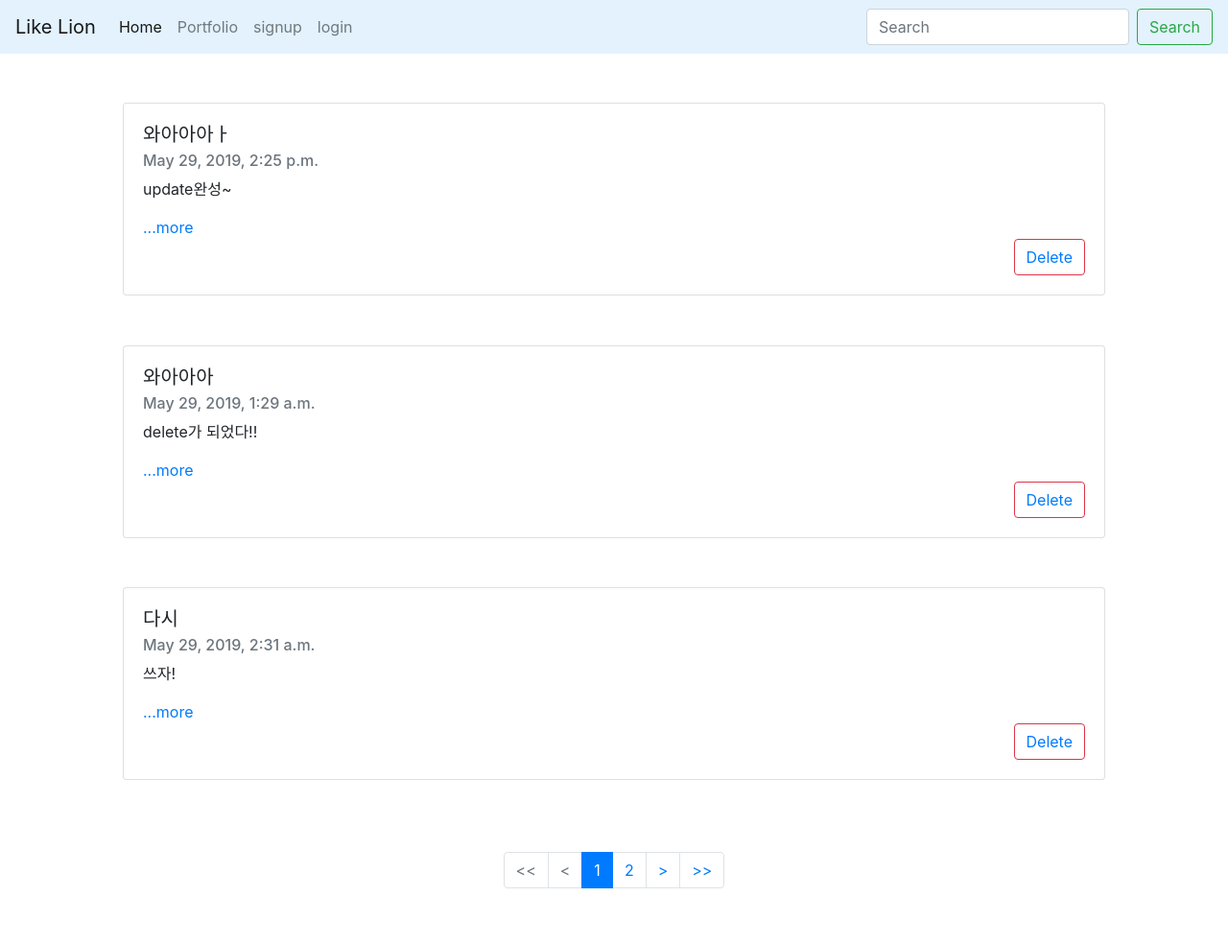
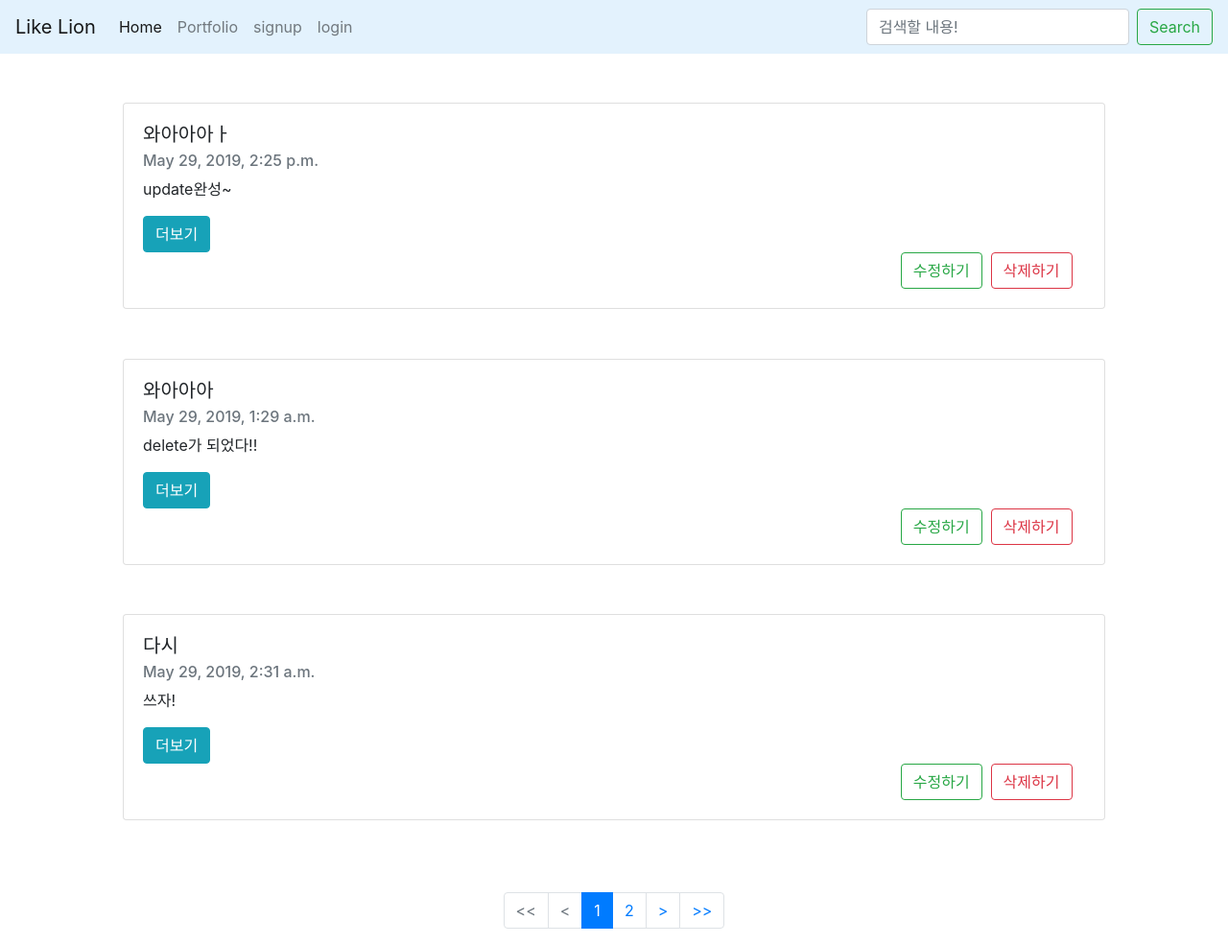
Before and after one commit to jangmii/jangmi528, a Django app: page / in a window 1280 px wide. Shown: the whole page at 96% size. Before the commit the page ends 926 px from the top, so only its background shows below. Run offline with Django 3.2, Linux system fonts and the light colour scheme; data comes from the database, SQL or seed files in the repository; both versions use the stored data as it was after the commit; some libraries are stand-ins or nearby versions.

Commit message:
second commit

```diff
--- a/blog2/templates/base.html
+++ b/blog2/templates/base.html
@@ -43,8 +43,8 @@
         </li>
         {% endif %}
       </ul>
-      <form class="form-inline my-2 my-lg-0">
-        <input class="form-control mr-sm-2" type="search" placeholder="Search" aria-label="Search">
+      <form class="form-inline my-2 my-lg-0" action="#" method="get">
+        <input class="form-control mr-sm-2" type="search" placeholder="검색할 내용!" aria-label="Search">
         <button class="btn btn-outline-success my-2 my-sm-0" type="submit">Search</button>
       </form>
     </div>
--- a/blogapp/templates/home.html
+++ b/blogapp/templates/home.html
@@ -7,23 +7,76 @@
             <h5 class="card-title">{{num.title}}</h5>
             <h6 class="card-subtitle mb-2 text-muted">{{num.pub_date}}</h6>
             <p class="card-text">{{num.summary}}</p>
-            <a href="{%url 'detail' num.id%}" class="card-link">...more</a>
-            <div style="text-align:right">
-            <button type="button" class="btn btn-outline-danger" >
-              <a href="#">Delete</a>
-            </button>
+            <a href="{%url 'detail' num.id%}">
+            <button type="button" class="btn btn-info" data-toggle="tooltip" data-placement="bottom" title="{{num.body}}">
+              더보기
+            </button></a>
+            <div class="text-right">
+              <button type="button" class="btn btn-outline-success" data-toggle="modal" data-target="#update">수정하기</button>&nbsp;
+                <!-- Modal -->
+            <div class="modal fade" id="update" tabindex="-1" role="dialog" aria-labelledby="exampleModalLabel" aria-hidden="true">
+                <div class="modal-dialog" role="document">
+                  <div class="modal-content">
+                    <div class="modal-header">
+                      <h5 class="modal-title" id="exampleModalLabel">수정할 내용을 입력하세용</h5>
+                      <button type="button" class="close" data-dismiss="modal" aria-label="Close">
+                        <span aria-hidden="true">&times;</span>
+                      </button>
+                    </div>
+                    <div class="modal-body" style="text-align:left">
+                      <br>
+                      <form action="{%url 'update' num.id%}">
+                          <h4>제목: </h4>
+                          <input type="text" name="title" >
+                          <br><br>
+                          <h4>본문: </h4>
+                          <textarea cols=40 rows=10 name="body"></textarea>
+                          <br><br>
+                          <!-- <input class="btn btn-dark" type="submit" value="제출하기"> -->
+                        <br>
+                    </div>
+                    <div class="modal-footer">
+                      <button type="button" class="btn btn-secondary" data-dismiss="modal">닫기</button>
+                      <input class="btn btn-success" type="submit" value="저장하기!">
+                    </div>
+                  </form>
+                  </div>
+                 </div>
+              </div>
+                <button type="button" class="btn btn-outline-danger" data-toggle="modal" data-target="#exampleModal" >삭제하기</button>&nbsp; &nbsp;
+<!-- Modal -->
+            <div class="modal fade" id="exampleModal" tabindex="-1" role="dialog" aria-labelledby="exampleModalLabel" aria-hidden="true">
+              <div class="modal-dialog" role="document">
+                <div class="modal-content">
+                  <div class="modal-header">
+                    <h5 class="modal-title" id="exampleModalLabel">진짜?</h5>
+                    <button type="button" class="close" data-dismiss="modal" aria-label="Close">
+                      <span aria-hidden="true">&times;</span>
+                    </button>
+                  </div>
+                  <div class="modal-body" style="text-align:left">
+                    <br>삭제할꺼야? <br><br>
+                  </div>
+                  <div class="modal-footer">
+                    <button type="button" class="btn btn-secondary" data-dismiss="modal">아니..</button>
+                    <a href="{%url 'delete' num.id%}">
+                    <button type="button" class="btn btn-danger">할거야!</button></a>
+                  </div>
+                </div>
+               </div>
             </div>
+
+              </div>
         </div>
     </div>
   {%endfor%}
-  <div class="container" style="text-align : center">
   {#First Previous 3 of 4 Next Last#}
           {%comment%}
           {%if posts.has_previous%}
           <a href="?page=1">First</a>
           <a href="?page={{posts.previous_page_number}}">Previous</a>
           {%endif%}
-          <span>{{posts.number}} / {{posts.paginator.num_pages}}</span>
+          <div>{{posts.number}} / {{posts.paginator.num_pages}}</div>
 
             {%if posts.has_next%}
             <a href="?page={{posts.next_page_number}}">Next</a>
@@ -31,7 +84,7 @@
           {%endif%}
           {%endcomment%}
   <br>
-
+  <div class="container" style="text-align : center">
     <nav aria-label="Page navigation example">
       <ul class="pagination justify-content-center">
         {%if posts.has_previous%}
@@ -53,7 +106,7 @@
         {%for i in posts.paginator.page_range %}
           {%if i == posts.number %}
             <li class="page-item active"aria-current="page">
-              <a class="page-link" href="?page={{i}}">{{i}}<span class="sr-only">(current)</span></a>
+              <a class="page-link" href="?page={{i}}">{{i}}<div class="sr-only">(current)</div></a>
             </li>
           {%else%}
           <li class="page-item"><a class="page-link" href="?page={{i}}">{{i}}</a></li>
--- a/blogapp/templates/new.html
+++ b/blogapp/templates/new.html
@@ -1,7 +1,8 @@
 {% extends 'base.html'%}
 {%block contents%}
 <body>
-     <div class="container">
+     <div class="container" >
+       <br><br>
         <form action="{%url 'create'%}">
             <h4>제목: </h4>
             <input type="text" name="title">
--- a/blogapp/urls.py
+++ b/blogapp/urls.py
@@ -5,5 +5,8 @@ urlpatterns=[
     path('<int:blog_id>',views.detail,name='detail'),
     path('new/', views.new,name='new'),
     path('create/', views.create,name="create"),
-    path('delete/', views.delete,name="delete"),
+    path('delete/<int:blog_id>', views.delete,name="delete"),
+    path('search/',views.search,name="search"),
+    path('update/<int:blog_id>', views.update, name="update"),
+
 ]
--- a/blogapp/views.py
+++ b/blogapp/views.py
@@ -2,6 +2,8 @@ from django.shortcuts import render,get_object_or_404,redirect
 from django.utils import timezone
 from django.core.paginator import Paginator
 from .models import Blog
+from .filters import UserFilter
+from django.contrib.auth.models import User
 
 def home(request):
     blogs = Blog.objects
@@ -32,6 +34,21 @@ def create(request): #입력받은 내용을 데이터베이스에 넣어주는
     return redirect('/blog/'+str(blog.id))
 
 def delete(request,blog_id):
-    b = Blog.objects.get(pk=blog_id)
+    b = get_object_or_404(Blog,pk=blog_id)
     b.delete()
-    return render(request,'home.html')
+    return redirect('home')
+
+def update(request,blog_id):
+    b= get_object_or_404(Blog, pk=blog_id)
+    if request.GET['title']:
+        b.title = request.GET['title']
+    if request.GET['body']:
+        b.body = request.GET['body']
+    b.pub_date = timezone.datetime.now()
+    b.save()
+    return redirect('/blog/'+str(b.id))
+
+def search(request):
+    user_list = Blog.object.all()
+    user_filter = UserFilter(request.GET, queryset=user_list)
+    return render(request,'search.html',{'filter' : user_filter} )
```
Also changed, not shown: blogapp/filters.py (added, +7 -0 lines), blogapp/templates/detail.html (+11 -6 lines), blogapp/templates/search.html (added, +16 -0 lines), db.sqlite3.
